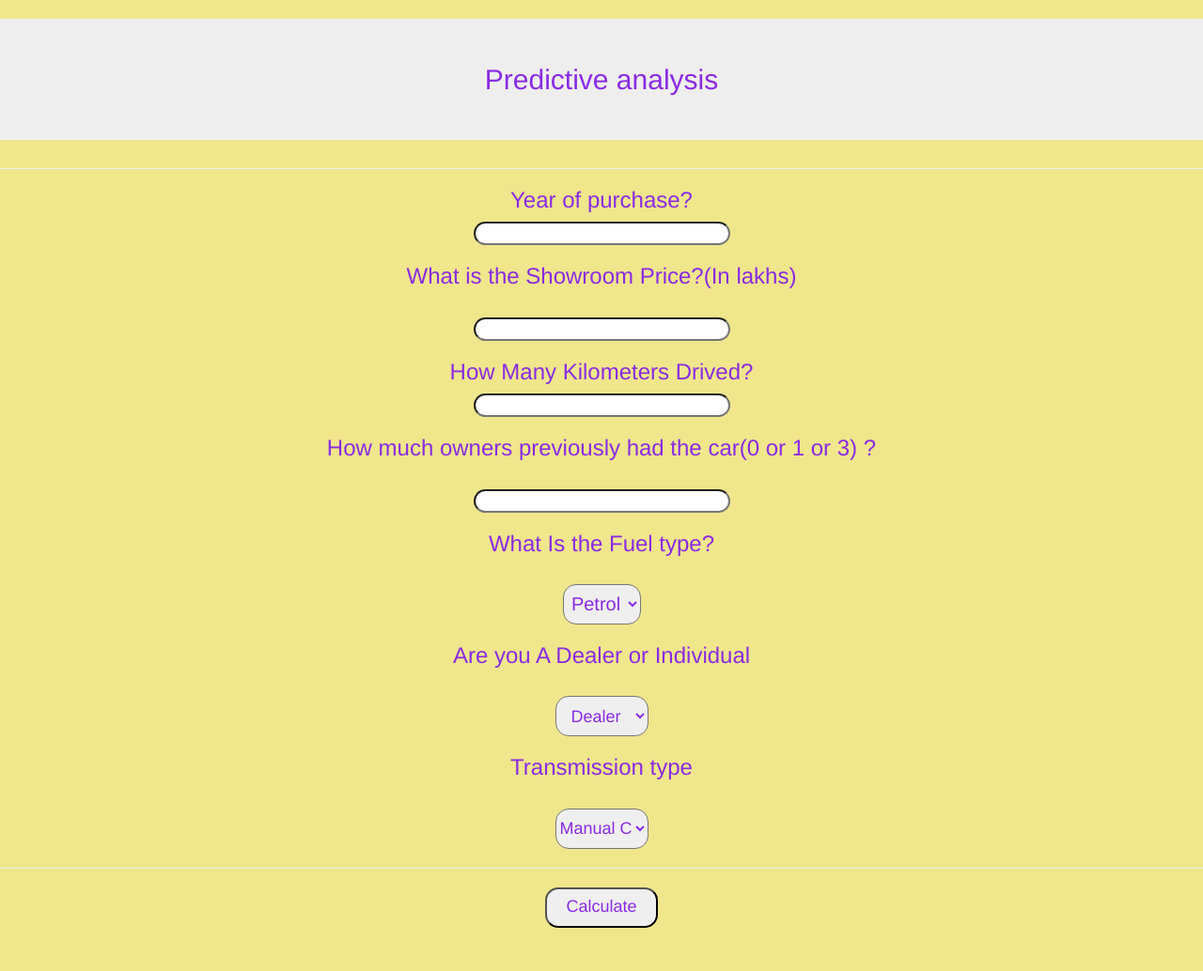
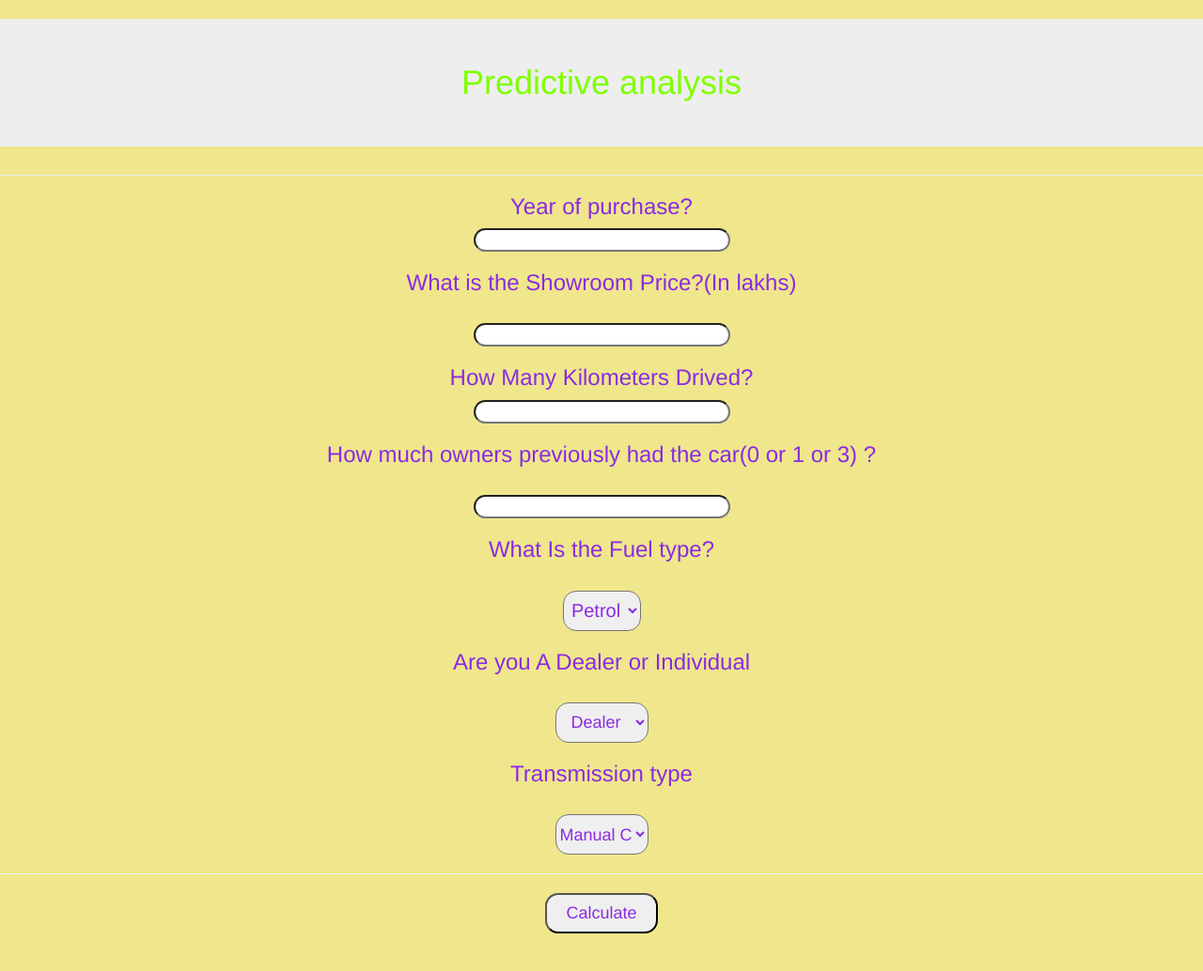
Before and after one commit to Shreyas-Vaghasia/Car_price_prediction_ML, a Flask app: page / in a window 1280 px wide. Shown: the top 1034 px of the page at 94% size. Run offline with Flask 2, Linux system fonts and the light colour scheme; parts of the project's set-up code (start-up, migrations or seed data) failed here and were passed over; some libraries are stand-ins or nearby versions.

Commit message:
changed Text color of Heading

```diff
--- a/templates/index.html
+++ b/templates/index.html
@@ -24,7 +24,7 @@
 
         <div style="color:blueviolet">
             <form action="{{ url_for('predict')}}" method="post">
-                <h2 class='jumbotron'>Predictive analysis</h2>
+                <h1 class='jumbotron' style="color: chartreuse;">  Predictive analysis</h1>
                 <hr>
                 <h3>Year of purchase? </h3>
                 <input id="first" name="Year" type="number ">
```
